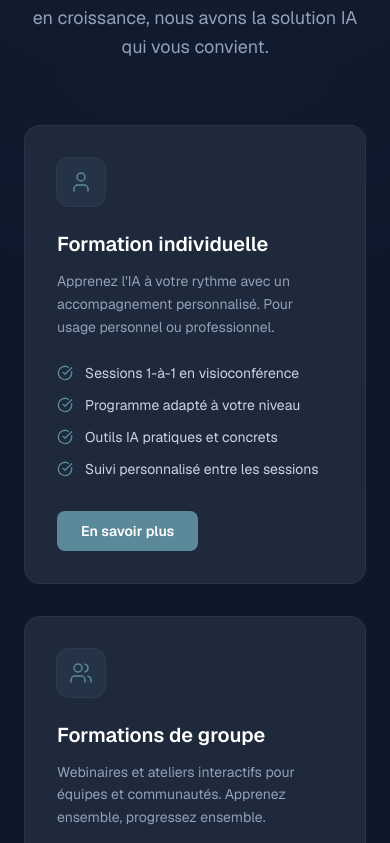
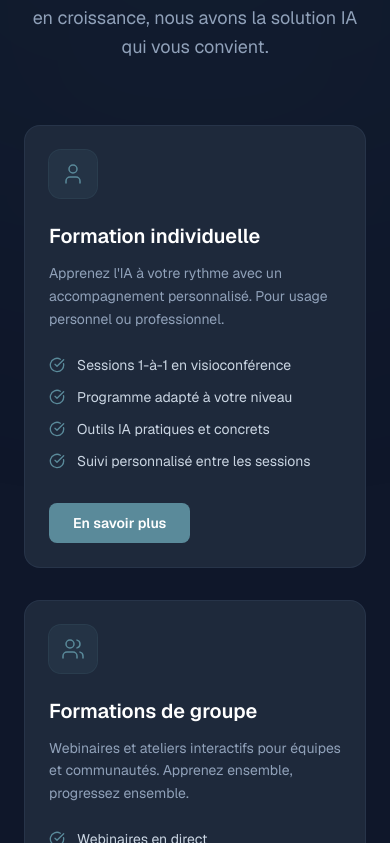
Before and after one commit to tgiammarella/synvista-academy, a Next.js app: page / in a window 390 px wide. Shown: the part 1401-2244 px from the top of the page. Built offline with nearby package versions, Linux system fonts and the light colour scheme.

Commit message:
fix: reduce service card padding on mobile

```diff
--- a/src/components/sections/Services.tsx
+++ b/src/components/sections/Services.tsx
@@ -131,7 +131,7 @@ export default function Services() {
             return (
               <motion.div
                 key={service.titleKey}
-                className="group relative flex flex-col rounded-2xl border border-slate-700/50 bg-[#1E293B] p-8 transition-all duration-500 hover:border-[#5A8A9A]/40 hover:shadow-xl hover:shadow-[#5A8A9A]/5"
+                className="group relative flex flex-col rounded-2xl border border-slate-700/50 bg-[#1E293B] p-6 sm:p-8 transition-all duration-500 hover:border-[#5A8A9A]/40 hover:shadow-xl hover:shadow-[#5A8A9A]/5"
                 variants={cardVariants}
                 initial="hidden"
                 whileInView="visible"
```
